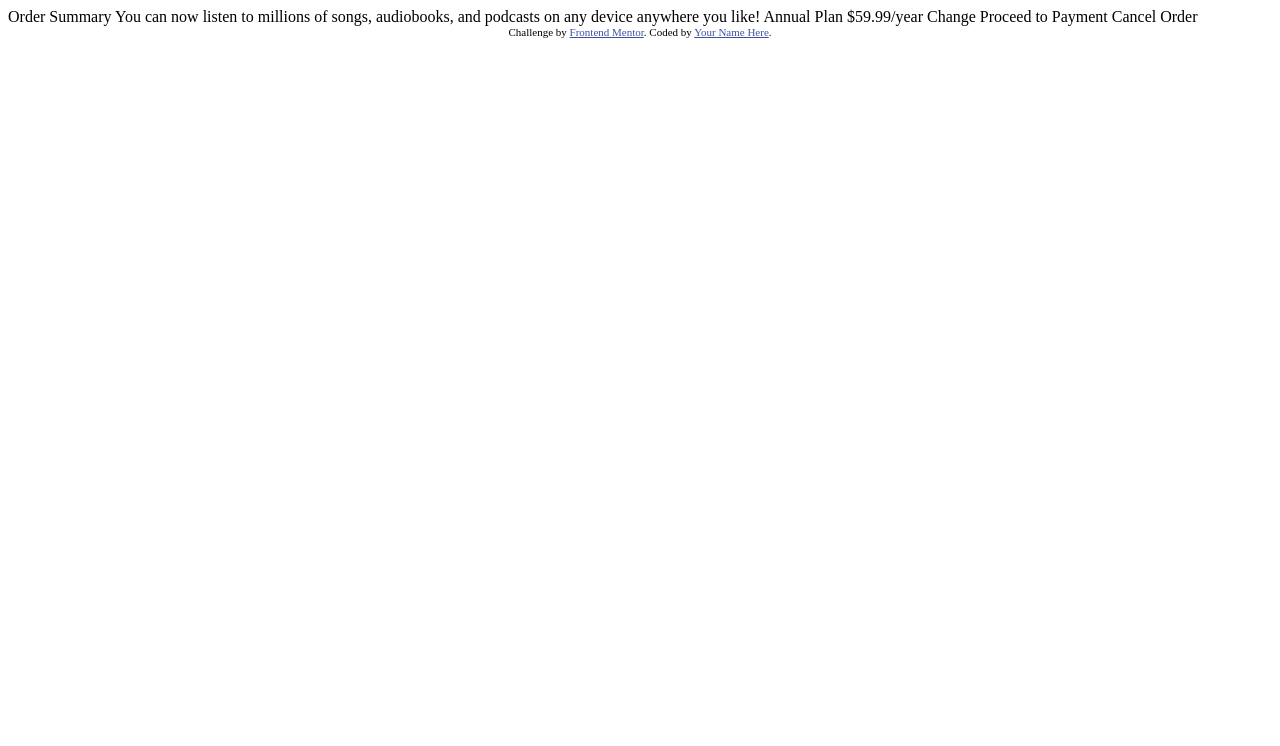
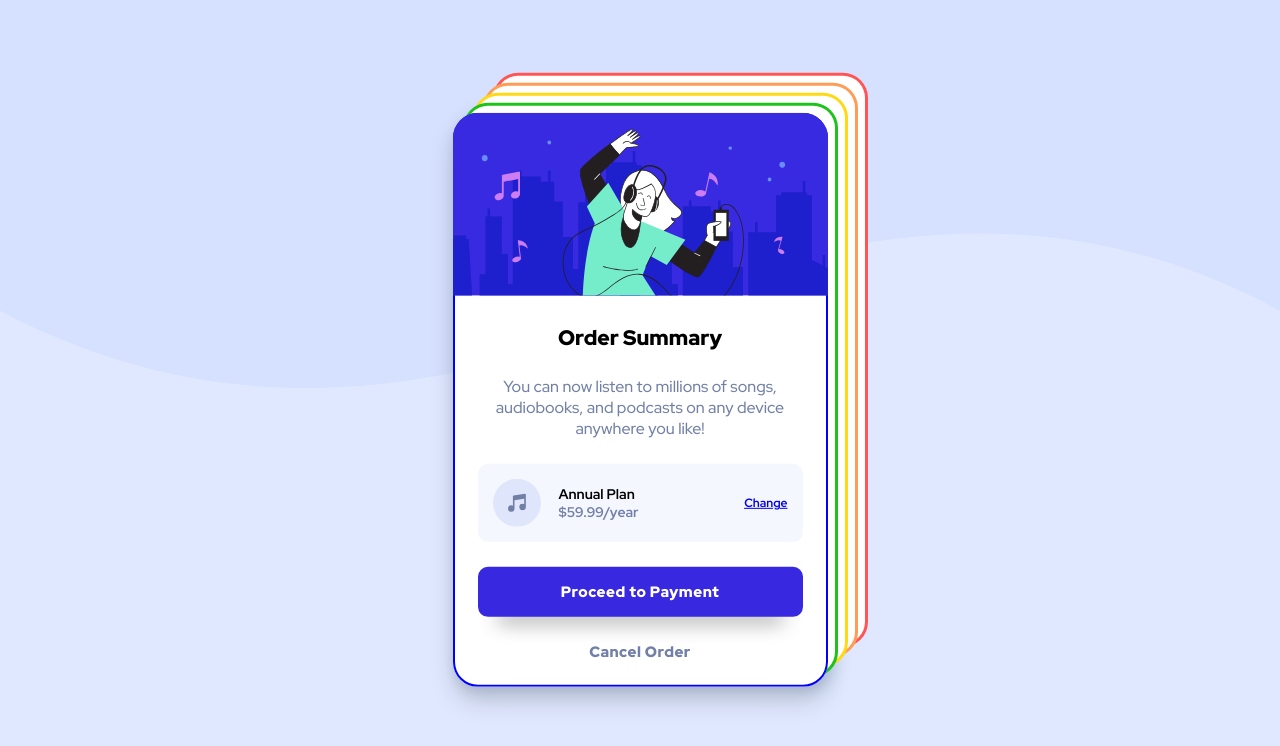
Before and after one commit to jialeee17/order-summary-component-main, a plain HTML site: page index.html in a window 1280 px wide. Drawn offline with Linux system fonts and the light colour scheme.

Commit message:
Completed

```diff
--- a/index.html
+++ b/index.html
@@ -8,30 +8,40 @@
 
   <title>Frontend Mentor | Order summary card</title>
 
-  <!-- Feel free to remove these styles or customise in your own stylesheet 👍 -->
-  <style>
-    .attribution { font-size: 11px; text-align: center; }
-    .attribution a { color: hsl(228, 45%, 44%); }
-  </style>
+  <!--Fonts-->
+  <link href="https://fonts.googleapis.com/css2?family=Red+Hat+Display:wght@500;700;900&display=swap" rel="stylesheet">
+
+  <!--Stylesheet-->
+  <link rel="stylesheet" href="scss/main.css">
 </head>
 <body>
+  <img src="images/pattern-background-mobile.svg" alt="" class="img-bg-desktop desktop-hide"> <!--Mobile background-->
+  <img src="images/pattern-background-desktop.svg" alt="" class="img-bg-desktop mobile-hide"> <!--Desktop background -->
 
-  Order Summary
+  <div class="card">
+    <img src="images/illustration-hero.svg" alt="" class="card-img-top">
 
-  You can now listen to millions of songs, audiobooks, and podcasts on any
+    <div class="card-body">
+      <h1>Order Summary</h1>
+      <p>
+        You can now listen to millions of songs, audiobooks, and podcasts on any
   device anywhere you like!
+      </p>
 
-  Annual Plan
-  $59.99/year
+      <div class="order-plan d-flex jc-sb ai-c">
+        <div class="d-flex ai-c">
+          <img src="images/icon-music.svg" alt="">
+          <h2>Annual Plan<br><span>$59.99/year</span></h2>
+        </div>
+        <a href="#" class="btn-change">Change</a>
+      </div>
 
-  Change
+      <a href="#" class="btn-purchase">Proceed to Payment</a>
+      <a href="#" class="btn-cancelOrder">Cancel Order</a>
+    </div>
+  </div>
 
-  Proceed to Payment
-  Cancel Order
-
-  <div class="attribution">
-    Challenge by <a href="https://www.frontendmentor.io?ref=challenge" target="_blank">Frontend Mentor</a>.
-    Coded by <a href="#">Your Name Here</a>.
-  </div>
+  <!--JS files-->
+  <script src="js/main.js"></script>
 </body>
 </html>
--- /dev/null
+++ b/js/main.js
@@ -0,0 +1,34 @@
+// Just adding these for fun. Enjoy!
+
+const btn_change = document.querySelector('.btn-change');
+const btn_purchase = document.querySelector('.btn-purchase');
+const btn_cancelOrder = document.querySelector('.btn-cancelOrder');
+
+btn_change.addEventListener("click", () => {
+    window.alert('It\'s just for demonstration purposes.');
+});
+
+btn_purchase.addEventListener("click", () => {
+    let your_pocket_depth;
+    const regex = /\D/gi;
+
+    // Amount validation
+    your_pocket_depth = prompt('How much money do you have?');
+    if (your_pocket_depth.match(regex)) {
+        do {
+            window.alert('Please enter valid amount. Don\'t fool me!');
+            your_pocket_depth = prompt('How much money do you have?');
+        } while (your_pocket_depth.match(regex));
+    }
+
+    if (parseInt(your_pocket_depth) > 100) {
+        const order_number = Math.floor(100 + Math.random() * 900);
+        window.alert(`Your order ${order_number} has been processed!`);
+    } else {
+        window.alert('Save the money, you\'re almost broke!');
+    }
+});
+
+btn_cancelOrder.addEventListener("click", () => {
+    window.alert('I\'m lazy to play anymore. Ciao!');
+});
--- /dev/null
+++ b/scss/_variables.scss
@@ -0,0 +1,17 @@
+//
+// Colors
+//
+
+// Primary
+$pale-blue: hsl(225, 100%, 94%);
+$bright-blue: hsl(245, 75%, 52%);
+
+// Neutral
+$very-pale-blue: hsl(225, 100%, 98%);
+$desaturated-blue: hsl(224, 23%, 55%);
+$dark-blue: hsl(223, 47%, 23%);
+
+//
+// Typography
+//
+$red-hat-display: 'Red Hat Display', sans-serif;
--- /dev/null
+++ b/scss/base/_reset.scss
@@ -0,0 +1,12 @@
+/* http://meyerweb.com/eric/tools/css/reset/
+   v2.0 | 20110126
+   License: none (public domain) */
+
+   html, body, div, span, applet, object, iframe, h1, h2, h3, h4, h5, h6, p, blockquote, pre, a, abbr, acronym, address, big, cite, code, del, dfn, em, img, ins, kbd, q, s, samp, small, strike, strong, sub, sup, tt, var, b, u, i, center, dl, dt, dd, ol, ul, li, fieldset, form, label, legend, table, caption, tbody, tfoot, thead, tr, th, td, article, aside, canvas, details, embed,  figure, figcaption, footer, header, hgroup,  menu, nav, output, ruby, section, summary, time, mark, audio, video {
+    margin: 0;
+    padding: 0;
+    border: 0;
+    font-size: 10px;
+    vertical-align: baseline;
+    text-decoration: none;
+}
--- /dev/null
+++ b/scss/main.scss
@@ -0,0 +1,145 @@
+@import 'base/reset';
+@import 'variables';
+
+body {
+    width: 100vw;
+    height: 100vh;
+    background: $pale-blue;
+    background-size: cover;
+    font-family: $red-hat-display;
+
+    .img-bg-desktop {
+        width: 100%;
+        position: absolute;
+    }
+}
+
+.card {
+    width: 90%;
+    max-width: 375px;
+    margin: 0 auto;
+    background: #fff;
+    border-radius: 2.5rem;
+    box-shadow: rgba(136, 165, 191, 0.48) 6px 2px 16px 0px, rgba(255, 255, 255, 0.8) -6px -2px 16px 0px;
+    position: relative;
+    top: 50%;
+    transform: translateY(-50%);
+
+    img {
+        max-width: 100%;
+    }
+
+    .card-img-top {
+        border-top-left-radius: 2.5rem;
+        border-top-right-radius: 2.5rem;
+    }
+
+    .card-body {
+        padding: 2.5rem;
+
+        h1,
+        p {
+            margin-bottom: 2.5rem;
+            text-align: center;
+        }
+
+        .order-plan {
+            padding: 1.5rem;
+            margin-bottom: 2.5rem;
+            background: $very-pale-blue;
+            border-radius: 1rem;
+
+            img {
+                margin-right: 1.8rem;
+            }
+
+            h2,
+            h2 > span {
+                font-size: 1.4rem;
+                font-weight: 700;
+            }
+
+            .btn-change {
+                font-size: 1.2rem;
+                font-weight: 700;
+                text-decoration: underline;
+            }
+        }
+
+        .btn-purchase,
+        .btn-cancelOrder {
+            display: block;
+            font-size: 1.5rem;
+            font-weight: 900;
+            letter-spacing: .05rem;
+            text-align: center;
+        }
+
+        .btn-purchase {
+            padding: 1.5rem 6rem;
+            margin-bottom: 2.5rem;
+            background: $bright-blue;
+            border-radius: 1rem;
+            box-shadow: rgba(0, 0, 0, 0.45) 0px 25px 20px -20px;
+            color: #fff;
+        }
+
+        .btn-cancelOrder {
+            color: $desaturated-blue;
+        }
+    }
+}
+
+
+//
+// Typography
+//
+span, p {
+    color: $desaturated-blue;
+}
+
+h1 {
+    font-size: 2.1rem;
+    font-weight: 900;
+}
+
+p {
+    font-size: 1.6rem;
+    font-weight: 500;
+}
+
+//
+// Utility class
+//
+.d-flex {
+    display: flex;
+
+    &.jc-sb {
+        justify-content: space-between;
+    }
+
+    &.ai-c {
+        align-items: center;
+    }
+}
+
+.mobile-hide {
+    display: none; // Hide in mobile view
+}
+
+//
+// Media queries
+//
+@media screen and (min-width: 768px) {
+    .card {
+        box-shadow: blue 0px 0px 0px 2px inset, rgb(255, 255, 255) 10px -10px 0px -3px, rgb(31, 193, 27) 10px -10px, rgb(255, 255, 255) 20px -20px 0px -3px, rgb(255, 217, 19) 20px -20px, rgb(255, 255, 255) 30px -30px 0px -3px, rgb(255, 156, 85) 30px -30px, rgb(255, 255, 255) 40px -40px 0px -3px, rgb(255, 85, 85) 40px -40px, rgba(136, 165, 191, 0.48) 6px 2px 16px 0px, rgba(0, 0, 0, 0.15) 0px 15px 25px, rgba(0, 0, 0, 0.05) 0px 5px 10px;
+    }
+
+    .desktop-hide {
+        display: none; // Hide in desktop view
+    }
+
+    .mobile-hide {
+        display: block; // Display in desktop view
+    }
+}
```
Also changed, not shown: images/screenshot/desktop-view.png (added), scss/main.css (added), 2 other files.
